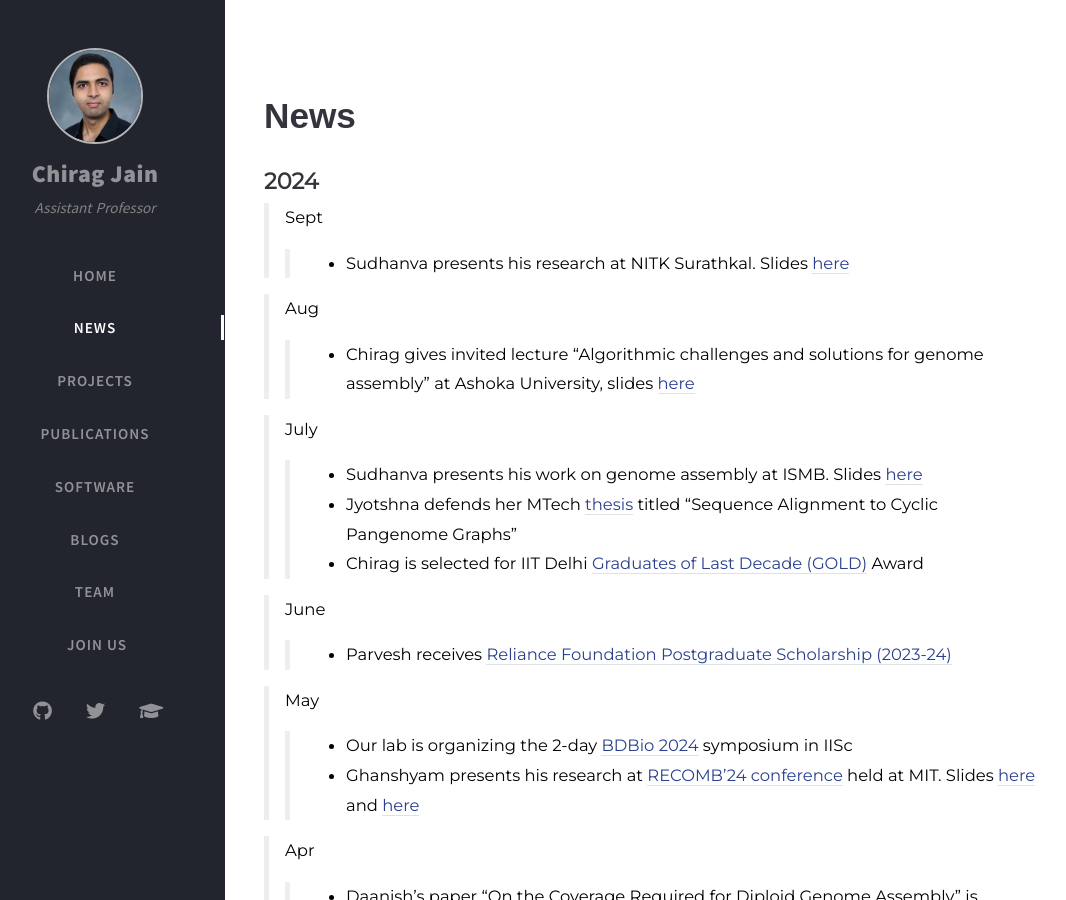
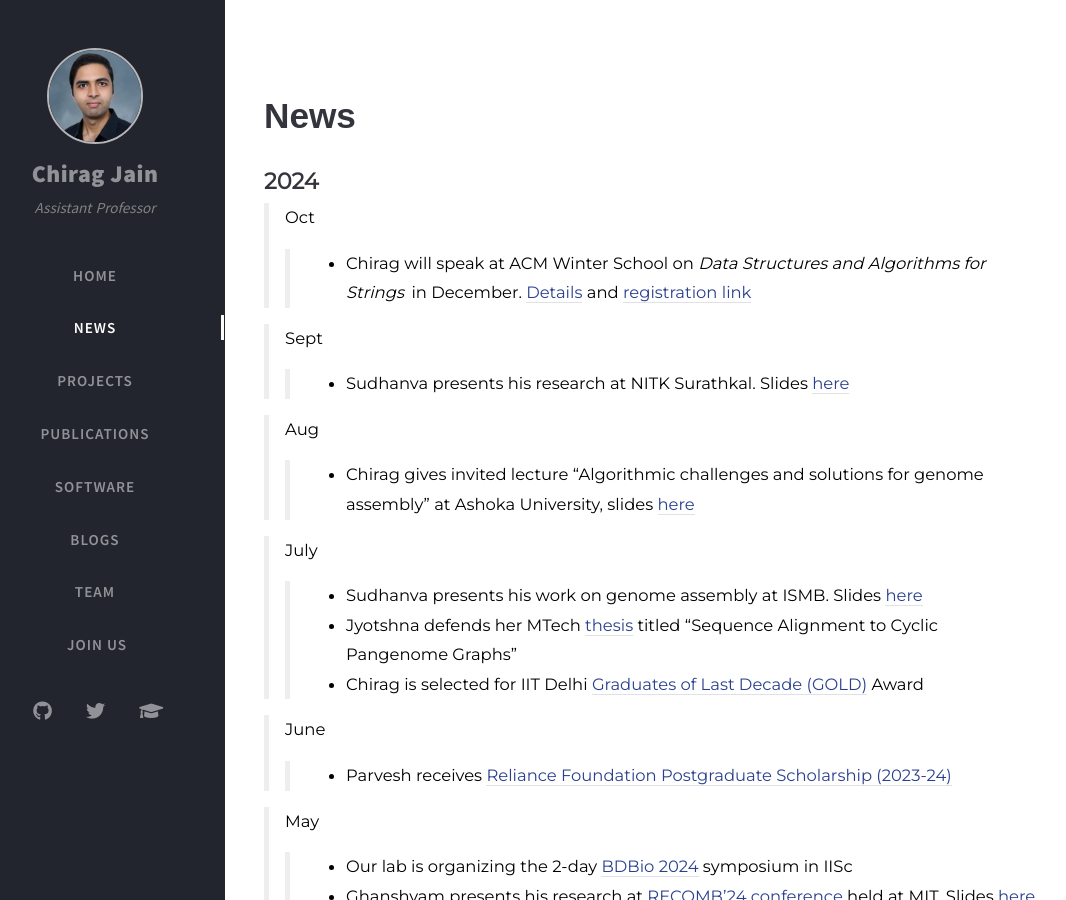
Before and after one commit to at-cg/at-cg.github.io, a Jekyll site: the page built from tabs/new.md, in a window 1280 px wide and 900 px high. Shown: the whole window, without its empty margins (35-1101 px from the left). Built offline with Jekyll 4.4.1, drawn with Linux system fonts in a browser that asks for light colours; nearby versions of some CDN libraries; comment, search, counter and statistics services are not loaded.

Commit message:
Update new.md

```diff
--- a/tabs/new.md
+++ b/tabs/new.md
@@ -20,6 +20,9 @@ type: news
 # **News**
 
 ## **2024**
+
+>Oct
+>> - Chirag will speak at ACM Winter School on _Data Structures and Algorithms for Strings_ in December. [Details](https://docs.google.com/document/d/1NR3BE_NV4kqBF7v5qxFxnm1MP1fMHlyl/edit) and [registration link](https://docs.google.com/forms/d/1Uo-xzpUelEclwUY3VkkWHFsZ9S9QkQUb20uW6c7bQDk/edit)
 
 >Sept
 >> - Sudhanva presents his research at NITK Surathkal. Slides [here](https://drive.google.com/file/d/1Rnvx4Xaj7WLWk64yVsIgFmaz_-btyQ6b/view?usp=share_link)
```
